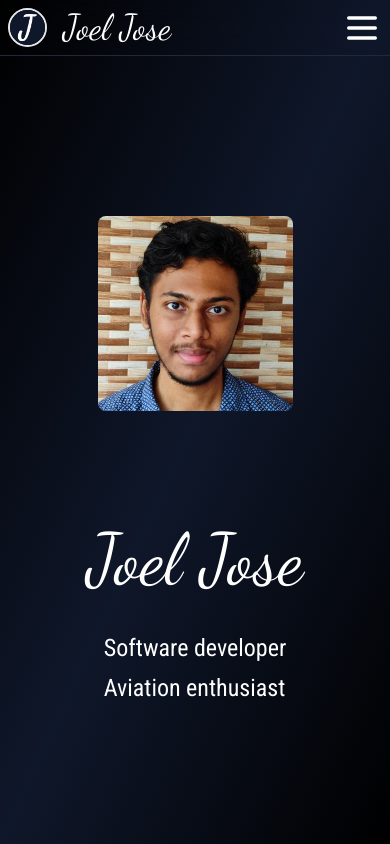
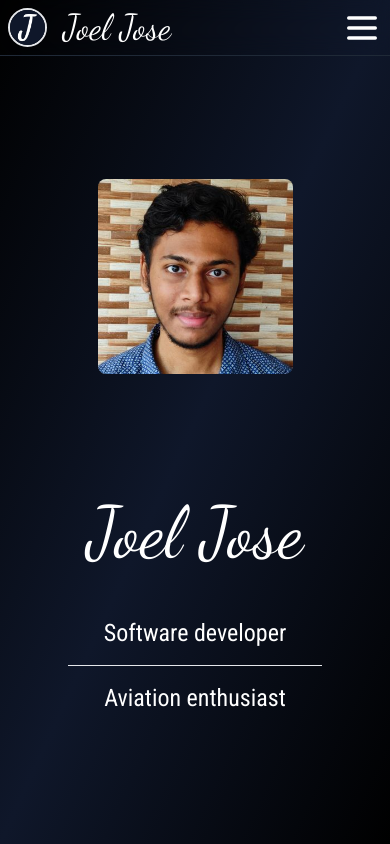
Before and after one commit to joeljosedev/portfolio-website, a Next.js app: page / in a window 390 px wide. Built offline with nearby package versions, Linux system fonts and the light colour scheme.

Commit message:
Improved Home Page styling

```diff
--- a/styles/index.module.css
+++ b/styles/index.module.css
@@ -5,7 +5,7 @@
 }
 
 .container {
-  @apply flex h-[calc(100vh-3.5rem)] w-screen flex-col items-center justify-evenly py-12 lg:h-[calc(100vh-4rem)] lg:flex-row;
+  @apply flex h-[calc(100vh-3.5rem)] w-screen flex-col items-center justify-evenly pb-16 lg:h-[calc(100vh-4rem)] lg:flex-row lg:py-12;
 }
 
 .photo {
@@ -23,14 +23,14 @@
 }
 
 .caption {
-  @apply mt-8 flex flex-col text-2xl opacity-0 lg:flex-row lg:text-5xl;
+  @apply mt-8 grid w-[calc(65vw)] divide-y text-center text-2xl opacity-0 lg:w-full lg:grid-cols-2 lg:divide-y-0 lg:divide-x lg:text-5xl;
   animation: load 1s forwards ease-in 0.75s;
 }
 
 .first {
-  @apply p-1 lg:border-r lg:p-4 lg:pl-0 lg:pr-16;
+  @apply p-4 lg:pl-0 lg:pr-16;
 }
 
 .second {
-  @apply p-1 lg:p-4 lg:pr-0 lg:pl-16;
+  @apply p-4 lg:pr-0 lg:pl-16;
 }
```
